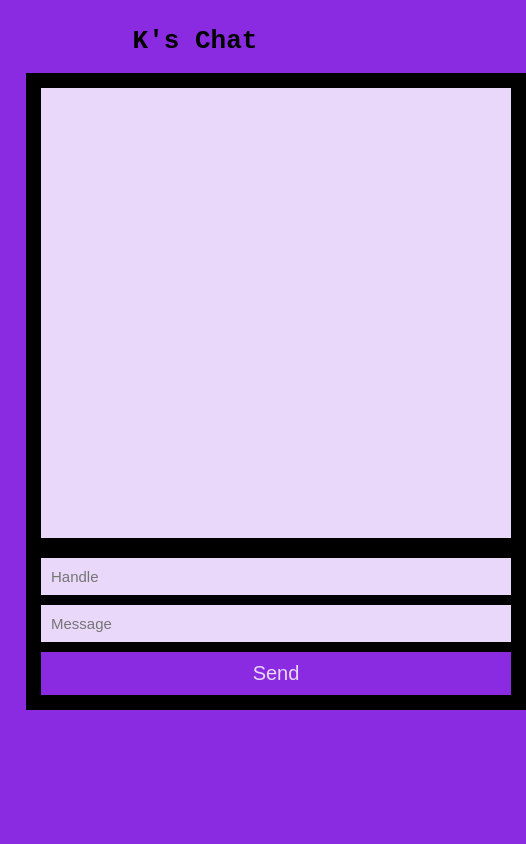
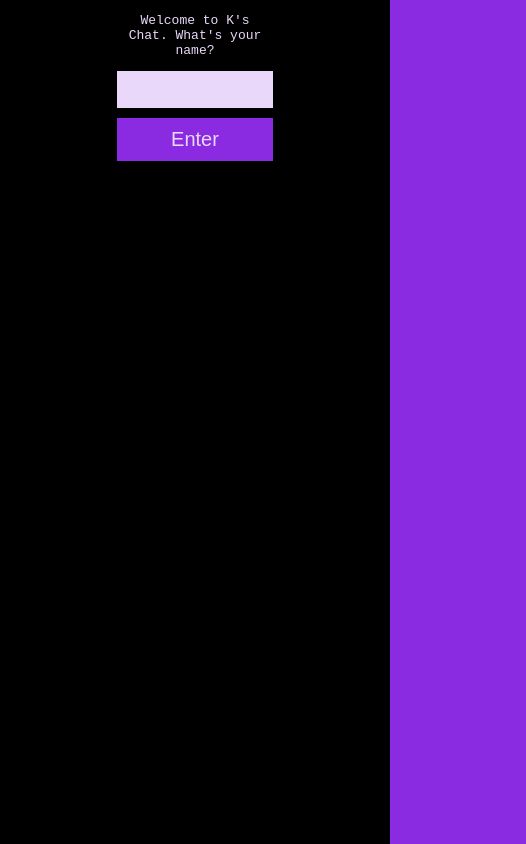
Before and after one commit to J-Sanderson/K-s-Chat, a plain HTML site: page views/index.html in a window 390 px wide. Shown: the whole page, 526 px wide, since content can reach past the window. Drawn offline with nearby package versions, Linux system fonts and the light colour scheme; no server answers.

Commit message:
add user has entered message

```diff
--- a/public/client.js
+++ b/public/client.js
@@ -3,12 +3,19 @@ var socket = io.connect('https://foam-airboat.glitch.me/');
 
 //query dom
 var message = document.getElementById('message'),
+    enter = document.getElementById('enter'),
     handle = document.getElementById('handle'),
     btn = document.getElementById('send'),
     output = document.getElementById('output'),
     feedback = document.getElementById('feedback');
 
 //emit events
+enter.addEventListener('click', function(e) {
+  document.getElementById('entry').style.display = 'none';
+  handle.value = document.getElementById('name').value;
+  socket.emit('newUser', handle.value);
+})
+
 btn.addEventListener('click', function(e) {
   sendMessage(e);
 });
@@ -23,10 +30,12 @@ message.addEventListener('keypress', function(e){
 
 function sendMessage(e) {
   e.preventDefault();
-  socket.emit('chat', {
-    message: message.value,
-    handle: handle.value
-  });
+  if (message.value) {
+    socket.emit('chat', {
+      message: message.value,
+      handle: handle.value
+    });
+  }
 }
 
 //listen for events
@@ -39,3 +48,7 @@ socket.on('chat', function(data) {
 socket.on('typing', function(data) {
    feedback.innerHTML = '<p>' + data + ' is typing a message...</p>';
 });
+
+socket.on('newUser', function(data) {
+  output.innerHTML += '<p>' + data + ' has entered</p>';
+})
--- a/public/style.css
+++ b/public/style.css
@@ -1,4 +1,5 @@
 :root {
+  --text: #000000;
   --background: #8A2BE2;
   --chatbg: #000000;
   --outputbg: #e9d8f9;
@@ -10,12 +11,26 @@
 
 body {
   font-family: monospace;
-  margin: 2em;
+  color: var(--chatbg);
+  margin: 0;
   background-color: var(--background);
 }
 
 h1 {
   text-align: center;
+}
+
+#entry {
+  position: fixed;
+  top: 0;
+  left: 0;
+  z-index: 10;
+  width: 100%;
+  height: 100%;
+  background-color: var(--chatbg);
+  color: var(--outputbg);
+  text-align: center;
+  padding: 0 30%;
 }
 
 #chat {
@@ -60,3 +75,9 @@ button {
   background-color: var(--background);
   margin: 10px 0 0 0;
 }
+
+@media screen and (max-width: 500px) {
+  #chat {
+    width:95%;
+  }
+}
--- a/server.js
+++ b/server.js
@@ -28,6 +28,10 @@ io.on('connection', function(socket) {
 
   socket.on('typing', function(data) {
     socket.broadcast.emit('typing', data);
-  })
+  });
+
+  socket.on('newUser', function(data) {
+    io.sockets.emit('newUser', data);
+  });
 
 });
--- a/views/index.html
+++ b/views/index.html
@@ -16,6 +16,16 @@
     <script src="https://cdnjs.cloudflare.com/ajax/libs/socket.io/2.1.1/socket.io.js"></script>
   </head>
   <body>
+
+    <div id="entry">
+      <p>
+        Welcome to K's Chat. What's your name?
+      </p>
+      <input id="name" type="text" />
+      <button id="enter">
+        Enter
+      </button>
+    </div>
 
     <h1>
       K's Chat
```
